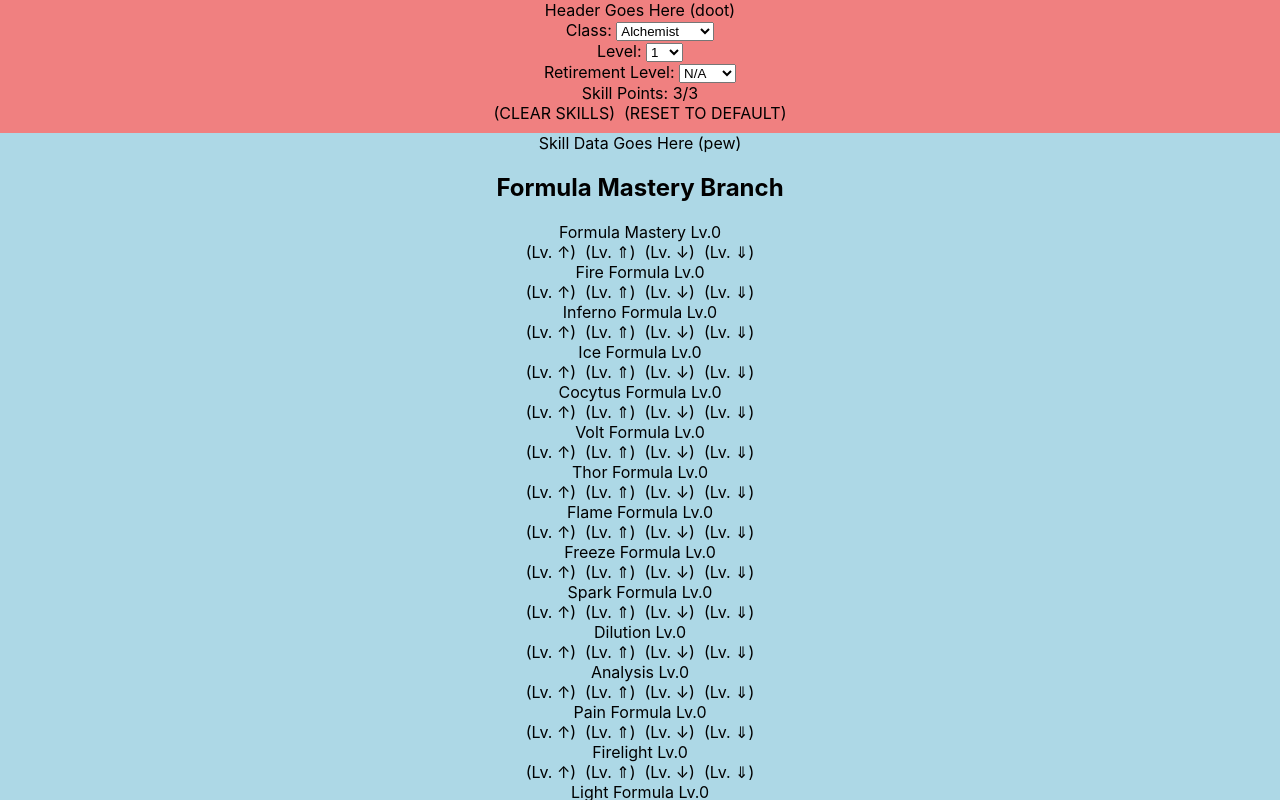
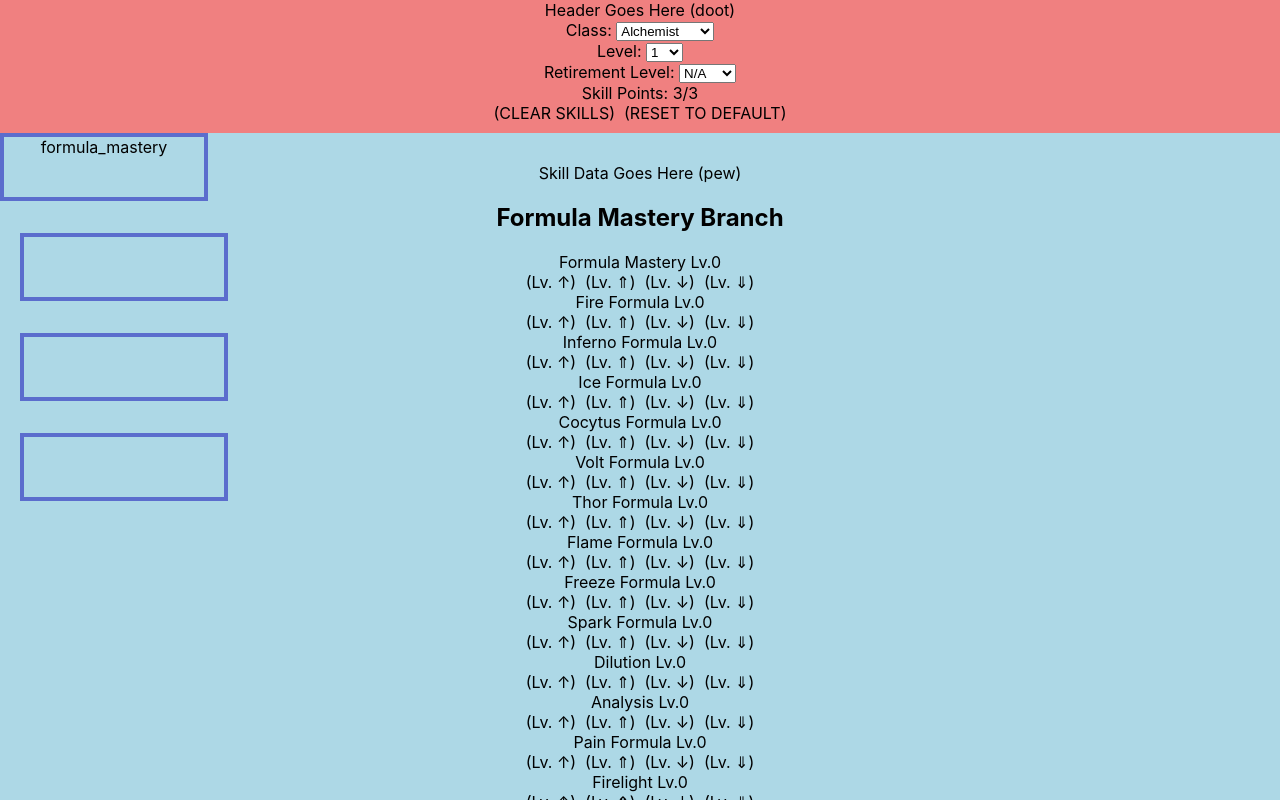
Before and after one commit to aturfah/eou-skillsim, a React (Create React App) app: page / in a window 1280 px wide. Shown: the top 800 px of the page. Built offline with nearby package versions, Linux system fonts and the light colour scheme.

Commit message:
Logic for positioning stuff in skill tree

```diff
--- a/src/SkillTree/skillTree.css
+++ b/src/SkillTree/skillTree.css
@@ -1,4 +1,23 @@
 .SkillTree {
     background-color: lightblue;
     padding-bottom: 15px;
+    position: relative;
+    padding-top: 30px;
 }
+
+.skillNode {
+    border-color: black;
+    border-width: 5px;
+    width: 200px;
+    height: 60px;
+    border: solid #5B6DCD 4px;
+    position: absolute;
+}
+
+.baseSkill {
+    margin-top: 0px;
+}
+
+.regularSkill {
+    padding-left: 0px;
+}
--- a/src/SkillTree/skillTree.js
+++ b/src/SkillTree/skillTree.js
@@ -5,6 +5,7 @@ import './skillTree.css';
 
 // Data Import
 import skillData from '../data/skill_data';
+import treeData from '../data/tree_data'
 
 // Helper Functions
 import {firstDegSkills} from '../helpers';
@@ -52,11 +53,45 @@ class SkillTree extends Component {
         </div>
     }
 
+    drawSkillTree() {
+        const BOX_WIDTH = 200;
+        const BOX_PADDING = 40;
+        const BOX_HEIGHT = 60;
+        const LINE_LENGTH = 40;
+        const LINE_THICKNESS = 5;
+        const output = [];
+
+        const skillTreeStructure = treeData[this.props.activeClassIdx]
+
+        skillTreeStructure.forEach(function (datum) {
+            console.log(datum)
+            var className = 'baseSkill';
+            var xOffset = 0;
+            var xCoord = null;
+            var yCoord = null;
+
+            if (!datum.baseSkill) {
+                className = 'regularSkill';
+                xOffset = 20;
+            }
+            xCoord = (BOX_WIDTH + BOX_PADDING) * datum.coords.x + (datum.coords.x > 0 ? 1 : 0) * LINE_LENGTH + xOffset;
+            yCoord = (BOX_HEIGHT + BOX_PADDING) * datum.coords.y
+
+            output.push(<div key={datum.skillID}
+                        className={className + ' skillNode'}
+                        style={{top: yCoord + 'px', left: xCoord + 'px'}}>{datum.skillID}</div>)
+        });
+
+        return <div>{output}</div>
+    }
+
     render() {
         const skillTree = this.buildSkillTree(skillData[this.props.activeClassIdx])
+        const doot = this.drawSkillTree();
 
         return <div className="SkillTree">
             Skill Data Goes Here (pew)
+            {doot}
             {skillTree}
             </div>
     }
```
